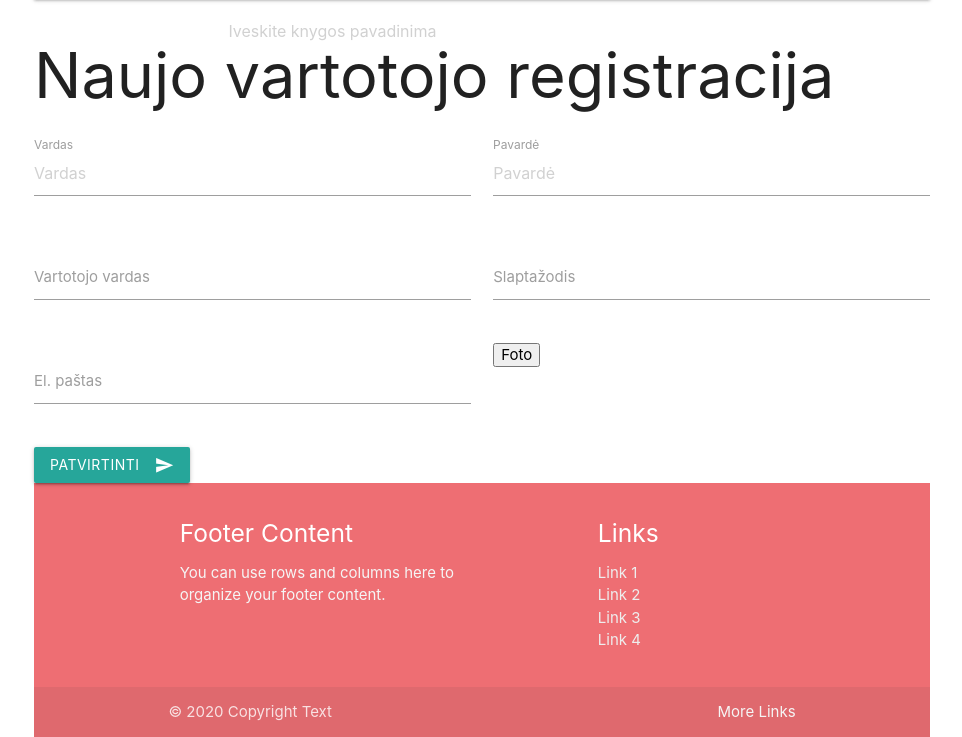
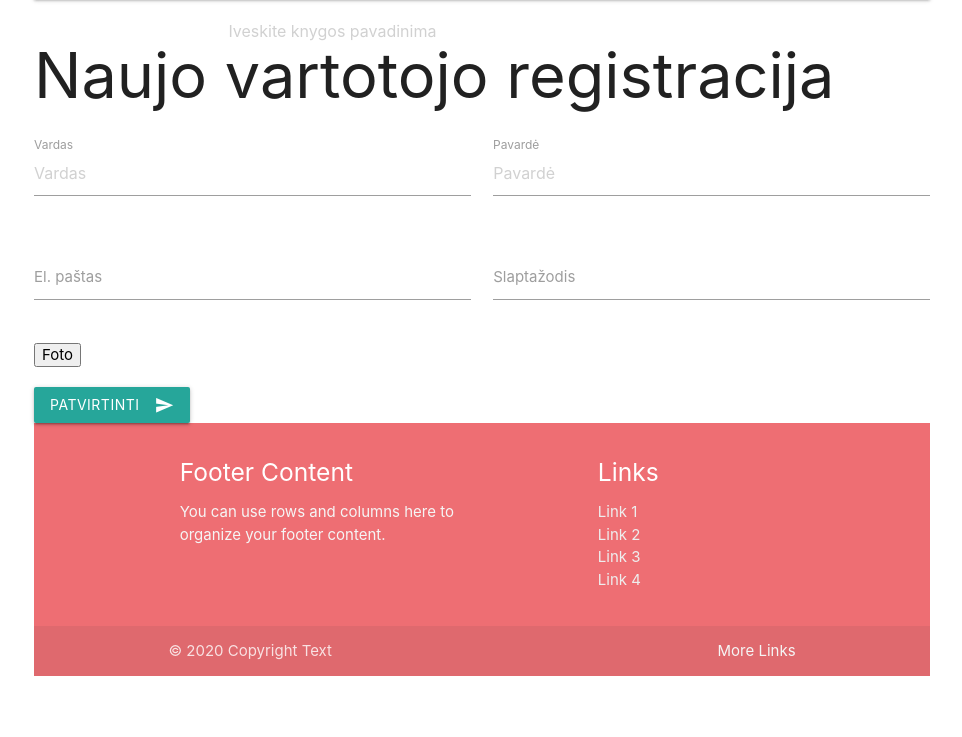
Before and after one commit to EldarViduto/betkoks, a PHP site: page /register.php in a window 1280 px wide. Shown: the part 65-802 px from the top of the page, without its empty margins (158-1120 px from the left). After the commit the page ends 741 px from the top, so only its background shows below. Run offline with PHP 8.4, Linux system fonts and the light colour scheme.

Commit message:
be vartotojo vardo

```diff
--- a/register.php
+++ b/register.php
@@ -16,9 +16,9 @@
         </div>
 
         <div class="row">
-            <div class="input-field col s6">
-                <input id="user" type="text" class="validate">
-                <label for="user">Vartotojo vardas</label>
+        <div class="input-field col s6">
+                <input id="email" type="email" class="validate">
+                <label for="email">El. paštas</label>
             </div>
 
             <div class="input-field col s6">
@@ -29,11 +29,6 @@
 
 
         <div class="row">
-            <div class="input-field col s6">
-                <input id="email" type="email" class="validate">
-                <label for="email">El. paštas</label>
-            </div>
-
 
             <div class="col s6">
                 <!-- <a href="#"><img src="images/user_img.jpg" alt="#"></a> -->
```
